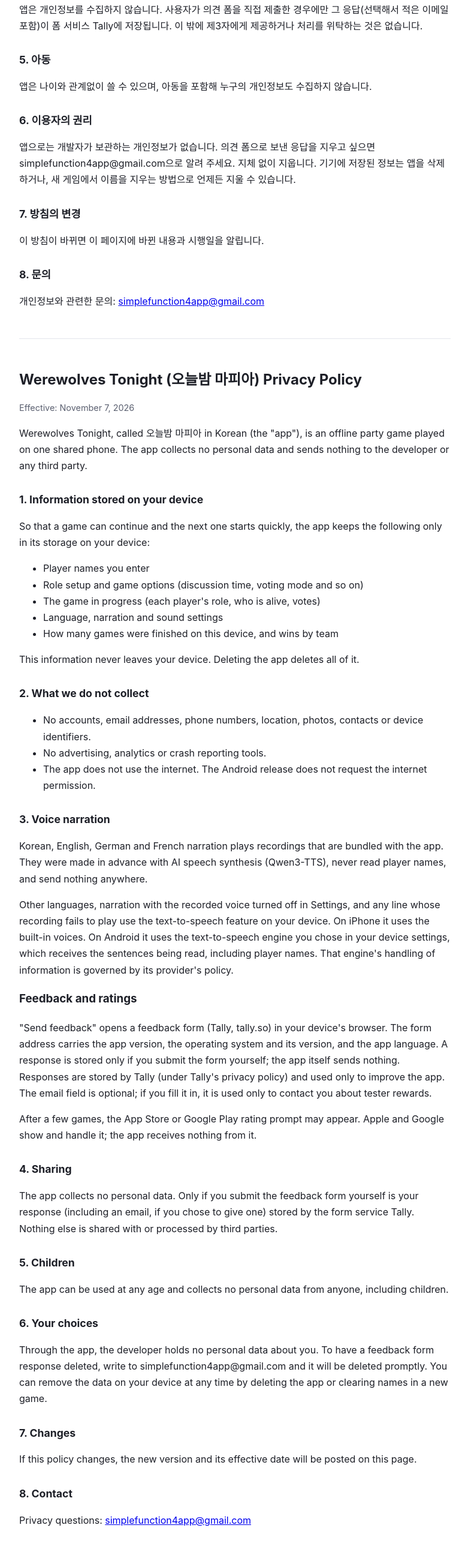
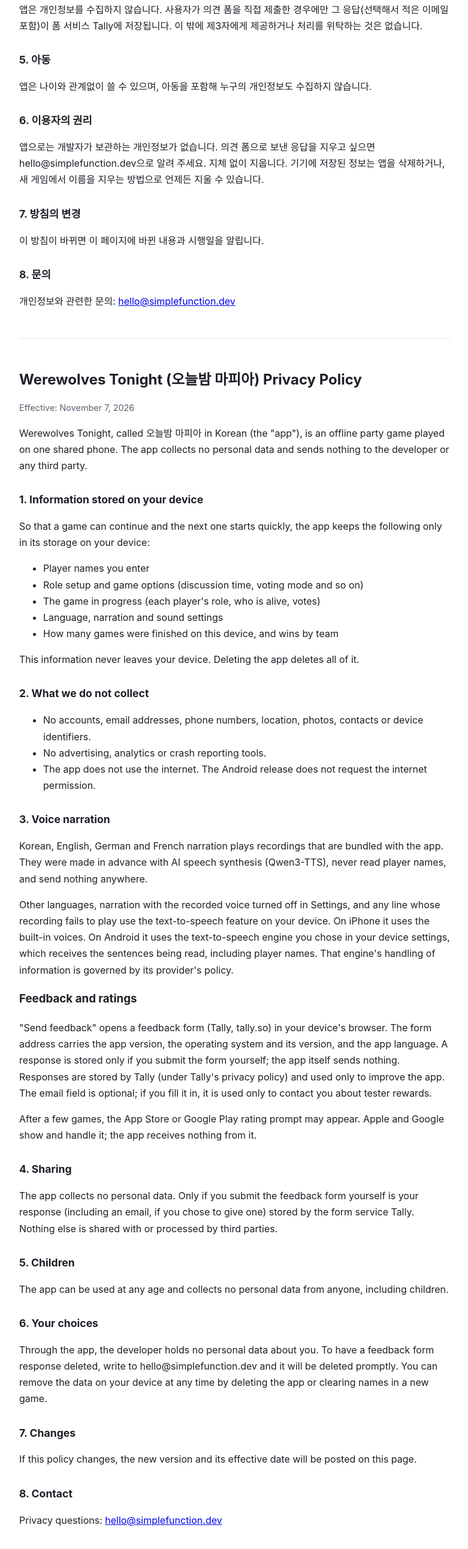
Before and after one commit to dlehddnjs/mafia-tonight-privacy, a plain HTML site: page index.html in a window 1280 px wide. Shown: the part 1258-3840 px from the top of the page at 60% size, without its empty margins (248-1029 px from the left). Drawn offline with Linux system fonts and the light colour scheme.

Commit message:
Use hello@simplefunction.dev as the contact address
Co-Authored-By: Claude Opus 5.5 <noreply@anthropic.com>
Claude-Session: https://claude.ai/code/session_013PAj48wM5YwVqFVrBtRAdZ

```diff
--- a/index.html
+++ b/index.html
@@ -60,13 +60,13 @@
 <p>앱은 나이와 관계없이 쓸 수 있으며, 아동을 포함해 누구의 개인정보도 수집하지 않습니다.</p>
 
 <h2>6. 이용자의 권리</h2>
-<p>앱으로는 개발자가 보관하는 개인정보가 없습니다. 의견 폼으로 보낸 응답을 지우고 싶으면 simplefunction4app@gmail.com으로 알려 주세요. 지체 없이 지웁니다. 기기에 저장된 정보는 앱을 삭제하거나, 새 게임에서 이름을 지우는 방법으로 언제든 지울 수 있습니다.</p>
+<p>앱으로는 개발자가 보관하는 개인정보가 없습니다. 의견 폼으로 보낸 응답을 지우고 싶으면 hello@simplefunction.dev으로 알려 주세요. 지체 없이 지웁니다. 기기에 저장된 정보는 앱을 삭제하거나, 새 게임에서 이름을 지우는 방법으로 언제든 지울 수 있습니다.</p>
 
 <h2>7. 방침의 변경</h2>
 <p>이 방침이 바뀌면 이 페이지에 바뀐 내용과 시행일을 알립니다.</p>
 
 <h2>8. 문의</h2>
-<p>개인정보와 관련한 문의: <a href="mailto:simplefunction4app@gmail.com">simplefunction4app@gmail.com</a></p>
+<p>개인정보와 관련한 문의: <a href="mailto:hello@simplefunction.dev">hello@simplefunction.dev</a></p>
 </section>
 
 <hr>
@@ -110,13 +110,13 @@
 <p>The app can be used at any age and collects no personal data from anyone, including children.</p>
 
 <h2>6. Your choices</h2>
-<p>Through the app, the developer holds no personal data about you. To have a feedback form response deleted, write to simplefunction4app@gmail.com and it will be deleted promptly. You can remove the data on your device at any time by deleting the app or clearing names in a new game.</p>
+<p>Through the app, the developer holds no personal data about you. To have a feedback form response deleted, write to hello@simplefunction.dev and it will be deleted promptly. You can remove the data on your device at any time by deleting the app or clearing names in a new game.</p>
 
 <h2>7. Changes</h2>
 <p>If this policy changes, the new version and its effective date will be posted on this page.</p>
 
 <h2>8. Contact</h2>
-<p>Privacy questions: <a href="mailto:simplefunction4app@gmail.com">simplefunction4app@gmail.com</a></p>
+<p>Privacy questions: <a href="mailto:hello@simplefunction.dev">hello@simplefunction.dev</a></p>
 </section>
 </main>
 </body>
```
